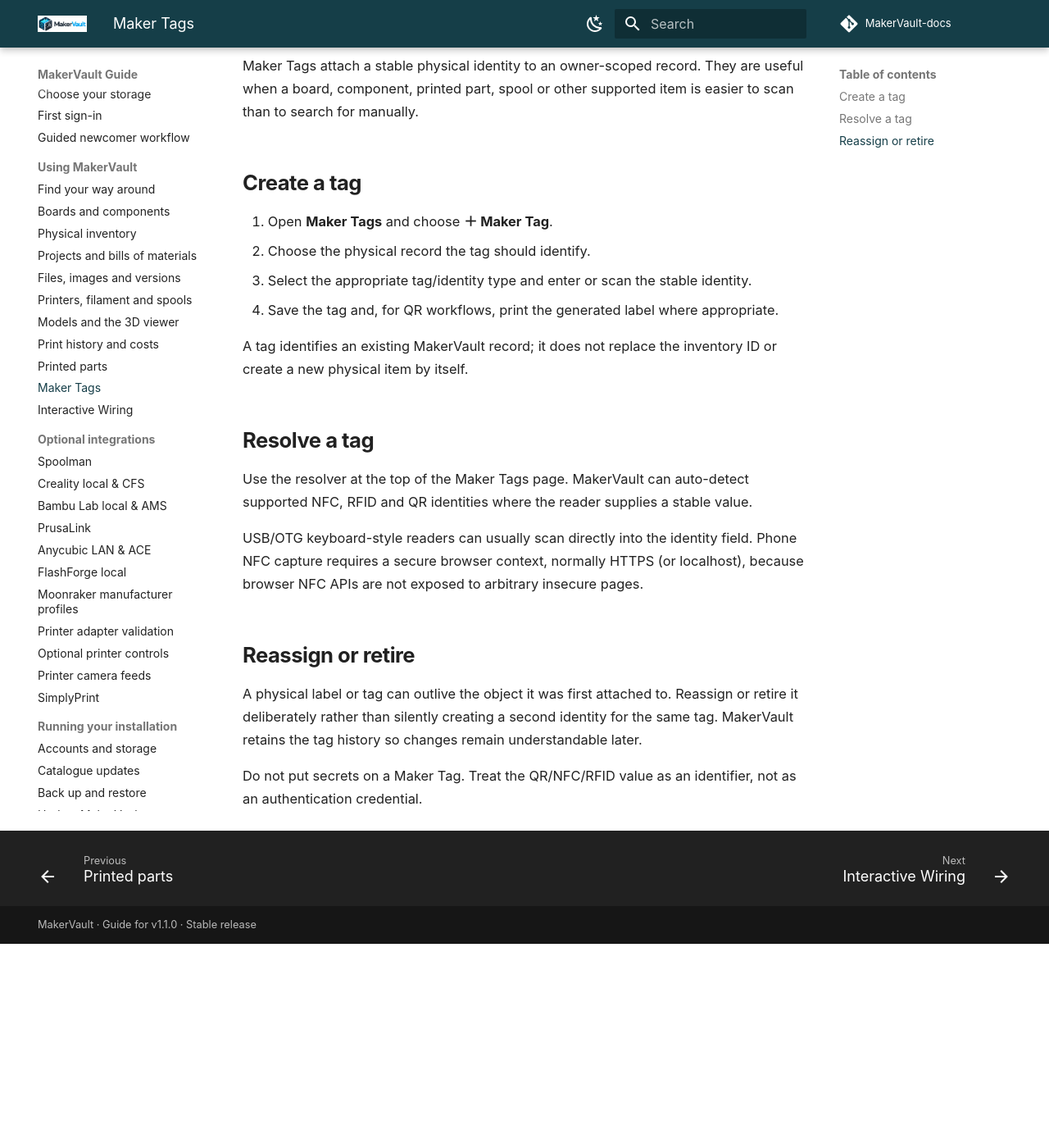
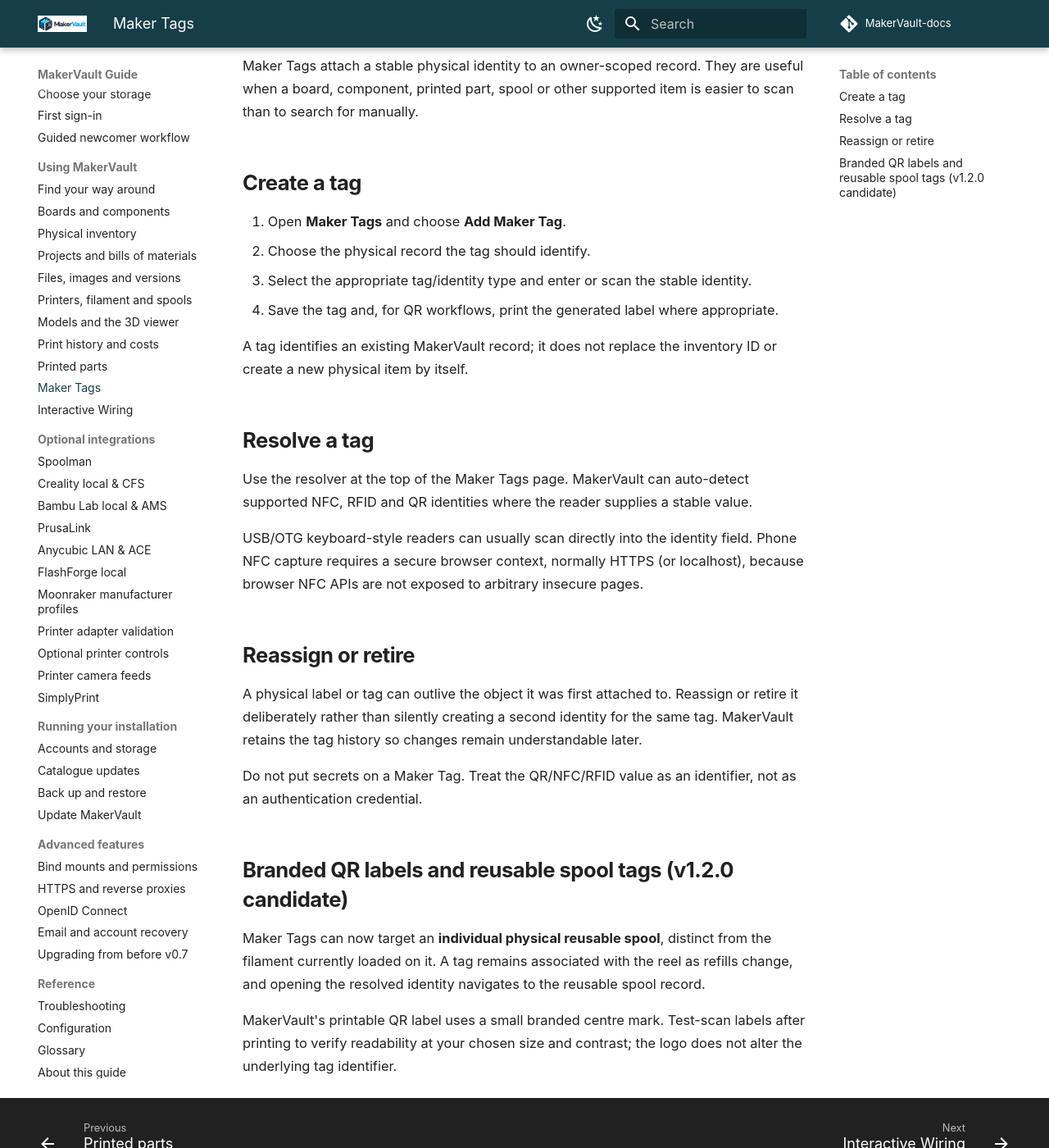
Before and after one commit to gavrd7/MakerVault-docs, an MkDocs documentation site: the page built from docs/guide/using/maker-tags.md, in a window 1280 px wide and 1400 px high, scrolled down 634 px. Shown: the whole window at 82% size. Built offline with MkDocs 1.6.1 and Material for MkDocs 9.7.7, drawn with Linux system fonts in a browser that asks for light colours; comment, search, counter and statistics services are not loaded; before the commit the page ends 1785 px from its top, so only the background shows below that.

Commit message:
docs(v1.2): cover reusable spool inventory, review, QR and custom imagery

```diff
--- a/docs/guide/using/maker-tags.md
+++ b/docs/guide/using/maker-tags.md
@@ -11,7 +11,7 @@
 
 ## Create a tag
 
-1. Open **Maker Tags** and choose **＋ Maker Tag**.
+1. Open **Maker Tags** and choose **Add Maker Tag**.
 2. Choose the physical record the tag should identify.
 3. Select the appropriate tag/identity type and enter or scan the stable identity.
 4. Save the tag and, for QR workflows, print the generated label where appropriate.
@@ -29,3 +29,10 @@
 A physical label or tag can outlive the object it was first attached to. Reassign or retire it deliberately rather than silently creating a second identity for the same tag. MakerVault retains the tag history so changes remain understandable later.
 
 Do not put secrets on a Maker Tag. Treat the QR/NFC/RFID value as an identifier, not as an authentication credential.
+
+
+## Branded QR labels and reusable spool tags (v1.2.0 candidate)
+
+Maker Tags can now target an **individual physical reusable spool**, distinct from the filament currently loaded on it. A tag remains associated with the reel as refills change, and opening the resolved identity navigates to the reusable spool record.
+
+MakerVault's printable QR label uses a small branded centre mark. Test-scan labels after printing to verify readability at your chosen size and contrast; the logo does not alter the underlying tag identifier.
```
